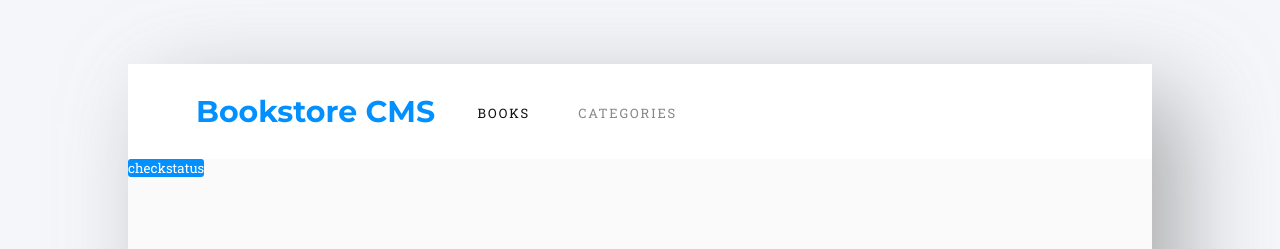
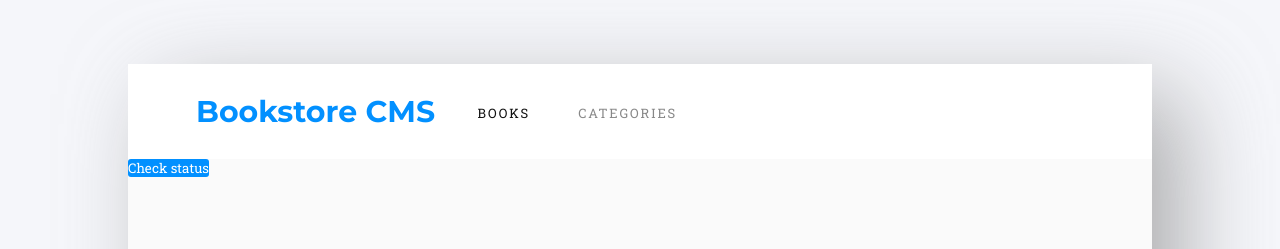
Before and after one commit to NATASHA-ct/DigitalLibrary, a React (Create React App) app: page /Category in a window 1280 px wide. Shown: the top 249 px of the page. Built offline with nearby package versions, Linux system fonts and the light colour scheme.

Commit message:
Add redux in category component

```diff
--- a/src/components/Category.js
+++ b/src/components/Category.js
@@ -1,7 +1,18 @@
-const Category = () => (
-  <button type="button">
-    checkstatus
-  </button>
-);
+import { useDispatch } from 'react-redux';
+import { checkStatus } from '../redux/Categories/categories';
+
+const Category = () => {
+  const dispatch = useDispatch();
+  const checkHandler = () => {
+    dispatch(checkStatus());
+  };
+  return (
+    <div>
+      <button type="button" onClick={checkHandler}>
+        Check status
+      </button>
+    </div>
+  );
+};
 
 export default Category;
```
